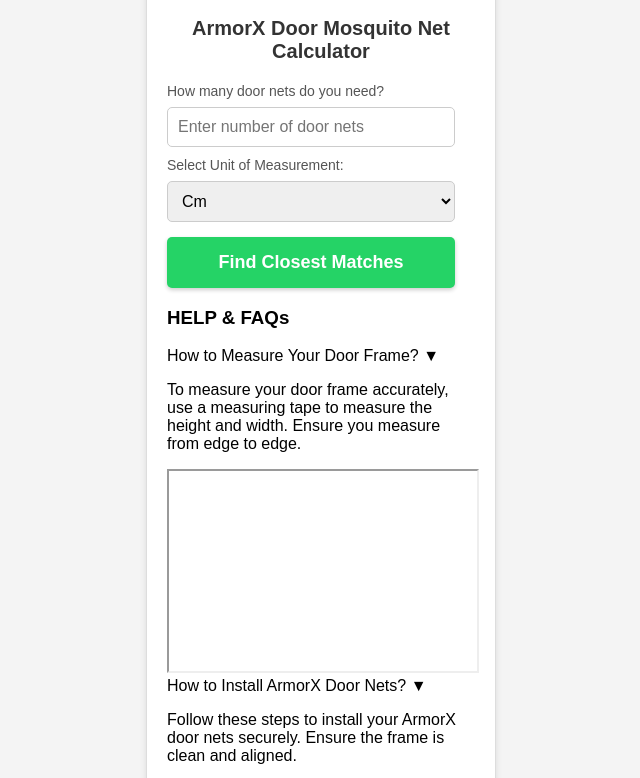
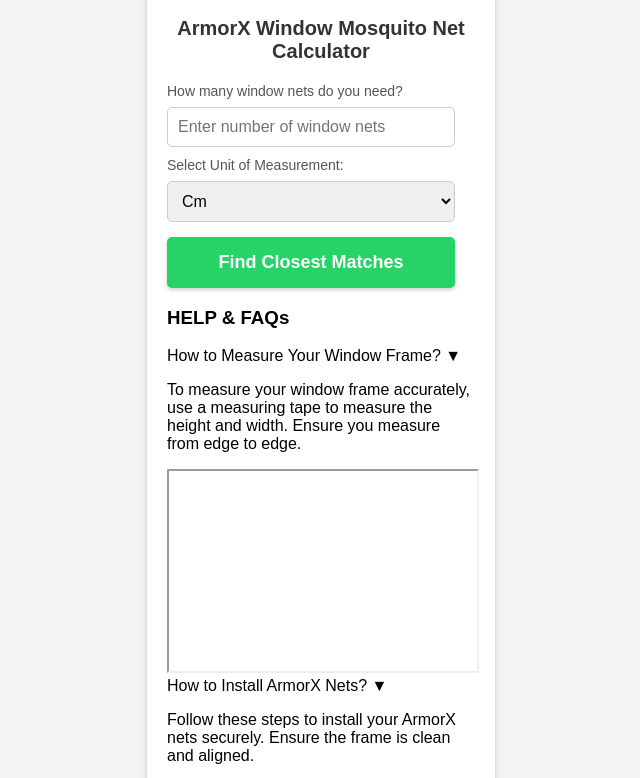
Before and after one commit to ArmorX-Net/ArmorX-Magnetic-Mosquito-DoorNets, a plain HTML site: page index.html in a window 1280 px wide. Shown: the part 515-1293 px from the top of the page, without its empty margins (319-959 px from the left). Drawn offline with Linux system fonts and the light colour scheme.

Commit message:
Update index.html

```diff
--- a/index.html
+++ b/index.html
@@ -3,7 +3,7 @@
 <head>
     <meta charset="UTF-8">
     <meta name="viewport" content="width=device-width, initial-scale=1.0">
-    <title>ArmorX Door Mosquito Net Calculator</title>
+    <title>ArmorX Window Mosquito Net Calculator</title>
     <link rel="stylesheet" href="style.css">
 </head>
 <body>
@@ -22,11 +22,11 @@
         </div>
 
         <!-- Title Section -->
-        <h2>ArmorX Door Mosquito Net Calculator</h2>
+        <h2>ArmorX Window Mosquito Net Calculator</h2>
 
-        <!-- Step 1: Number of Door Nets -->
-        <label for="numDoors">How many door nets do you need?</label>
-        <input type="number" id="numDoors" min="1" placeholder="Enter number of door nets">
+        <!-- Step 1: Number of Window Nets -->
+        <label for="numWindows">How many window nets do you need?</label>
+        <input type="number" id="numWindows" min="1" placeholder="Enter number of window nets">
 
         <!-- Step 2: Unit of Measurement -->
         <label for="unit">Select Unit of Measurement:</label>
@@ -36,8 +36,8 @@
             <option value="Feet">Feet</option>
         </select>
 
-        <!-- Step 3: Dynamic Door Inputs -->
-        <div id="doorInputs"></div>
+        <!-- Step 3: Dynamic Window Inputs -->
+        <div id="windowInputs"></div>
 
         <!-- Step 4: Submit Button -->
         <button onclick="calculateSizes()">Find Closest Matches</button>
@@ -53,37 +53,37 @@
             <h3>HELP & FAQs</h3>
             <div class="faq">
                 <div class="faq-question" onclick="toggleFaq(this)">
-                    How to Measure Your Door Frame? <span class="arrow">&#x25BC;</span>
+                    How to Measure Your Window Frame? <span class="arrow">▼</span>
                 </div>
                 <div class="faq-answer">
-                    <p>To measure your door frame accurately, use a measuring tape to measure the height and width. Ensure you measure from edge to edge.</p>
+                    <p>To measure your window frame accurately, use a measuring tape to measure the height and width. Ensure you measure from edge to edge.</p>
                     <iframe
                         width="100%"
                         height="200"
                         data-src="https://www.youtube.com/embed/poCbKoNPYC0"
-                        title="How to Measure Your Door Frame"
+                        title="How to Measure Your Window Frame"
                         allowfullscreen
                     ></iframe>
                 </div>
             </div>
             <div class="faq">
                 <div class="faq-question" onclick="toggleFaq(this)">
-                    How to Install ArmorX Door Nets? <span class="arrow">&#x25BC;</span>
+                    How to Install ArmorX Nets? <span class="arrow">▼</span>
                 </div>
                 <div class="faq-answer">
-                    <p>Follow these steps to install your ArmorX door nets securely. Ensure the frame is clean and aligned.</p>
+                    <p>Follow these steps to install your ArmorX nets securely. Ensure the frame is clean and aligned.</p>
                     <iframe
                         width="100%"
                         height="200"
                         data-src="https://www.youtube.com/embed/poCbKoNPYC0?start=106"
-                        title="How to Install ArmorX Door Nets"
+                        title="How to Install ArmorX Nets"
                         allowfullscreen
                     ></iframe>
                 </div>
             </div>
             <div class="faq">
                 <div class="faq-question" onclick="toggleFaq(this)">
-                    How to Order the Nets? <span class="arrow">&#x25BC;</span>
+                    How to Order the Nets? <span class="arrow">▼</span>
                 </div>
                 <div class="faq-answer">
                     <p>Select the closest size or customize your net size. Then click the WhatsApp button to share your order details with Team ArmorX.</p>
```
